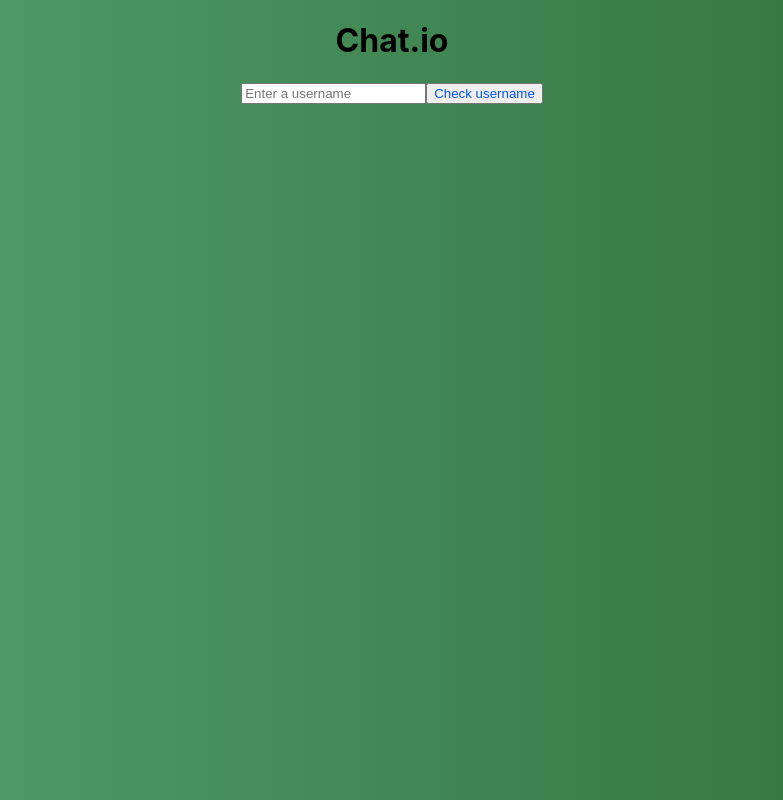
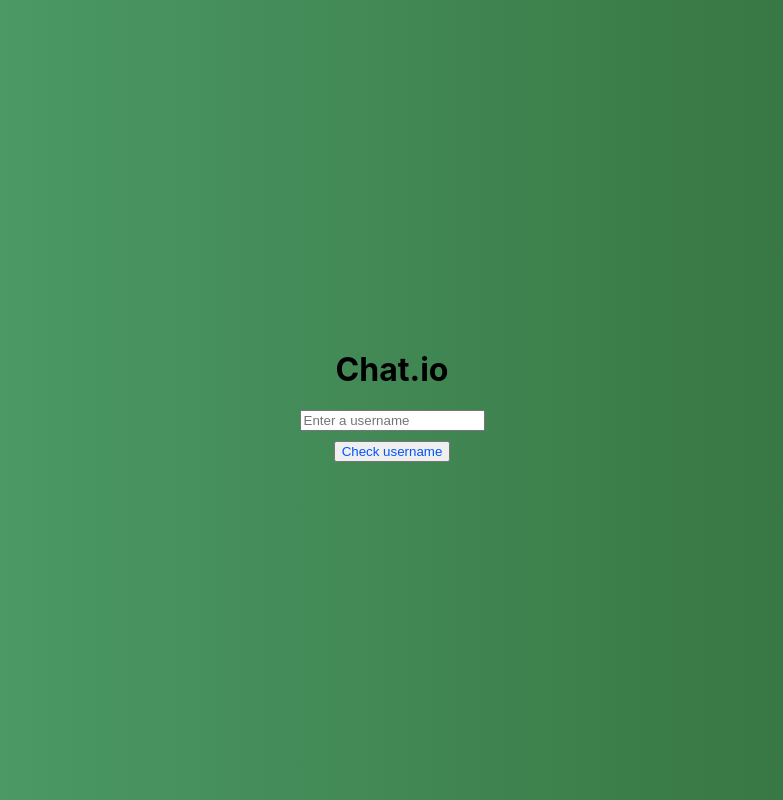
Before and after one commit to Ronaldrc/convo-hub, a React (Create React App) app in the folder frontend/: page / in a window 1280 px wide. Shown: the whole page, without its empty margins (248-1031 px from the left). Built offline with nearby package versions, Linux system fonts and the light colour scheme; no server answers.

Commit message:
Adjust position for username

```diff
--- a/frontend/src/App.css
+++ b/frontend/src/App.css
@@ -4,6 +4,7 @@
   flex-direction: column;
   align-items: center;
   justify-content: center;
+  height: 100dvh;
 }
 
 .App-logo {
@@ -48,10 +49,14 @@
 
 button.valid {
   color: rgb(3, 83, 255);
+  margin: 10px;
 }
 
 form.username {
-
+  display: flex;
+  align-items: center;
+  justify-content: center;
+  flex-direction: column;
 }
 
 .smallrectangle {
```
